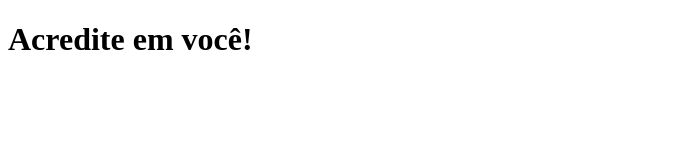
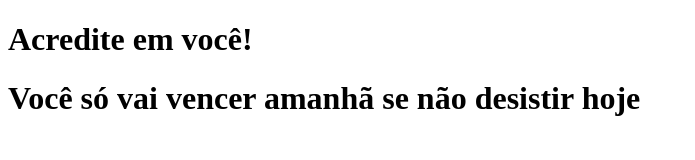
Before and after one commit to TheusMarqs/bootcamp_projeto1, a plain HTML site: page index.html in a window 1280 px wide. Shown: the whole page, without its empty margins (0-695 px from the left). Drawn offline with Linux system fonts and the light colour scheme.

Commit message:
frase motivacional 2

```diff
--- a/index.html
+++ b/index.html
@@ -10,6 +10,7 @@
 
 <body>
     <h1>Acredite em você!</h1>
+    <h1>Você só vai vencer amanhã se não desistir hoje</h1>
 </body>
 
 </html>
```
